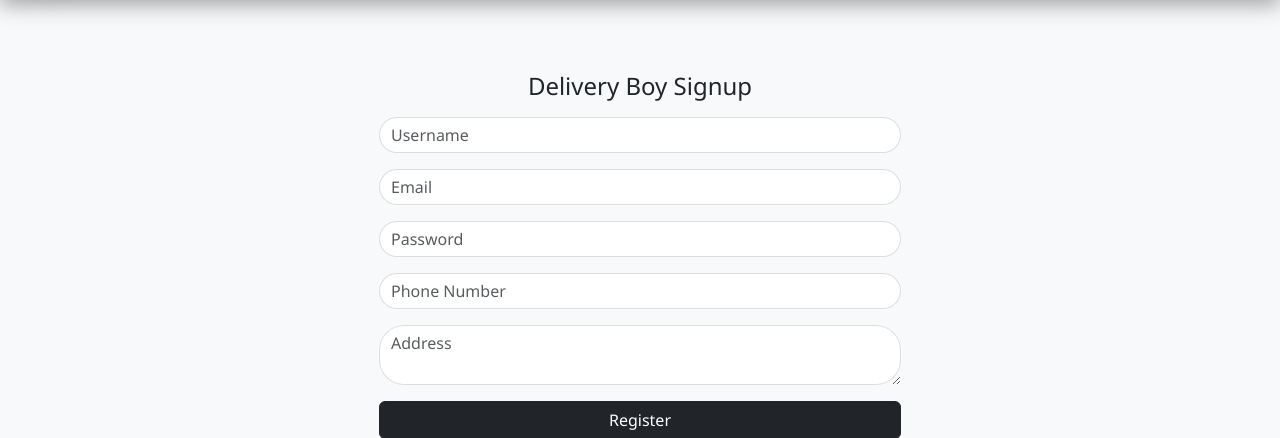
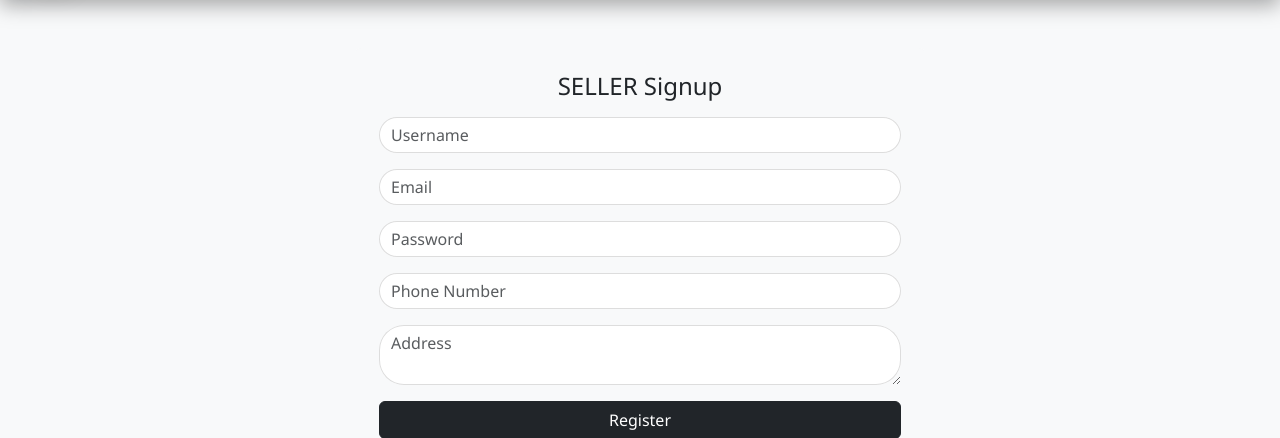
Before and after one commit to Rahul4h/HAT, a Django app: template templates/deliveryboy_signup.html in a window 1280 px wide. Shown: the part 85-523 px from the top of the page. Run offline with Django 5.2, Linux system fonts and the light colour scheme; the template is opened without the code that fills it, so the values that code supplies are empty.

Commit message:
changes deliveryboy login to seller login

```diff
--- a/templates/deliveryboy_login.html
+++ b/templates/deliveryboy_login.html
@@ -5,7 +5,7 @@
 <div class="container mt-5">
     <div class="row justify-content-center">
         <div class="col-md-4 bg-light p-4 rounded">
-            <h4 class="text-center mb-3">Delivery Boy Login</h4>
+            <h4 class="text-center mb-3">SELLER Login</h4>
             {% if error %}
                 <div class="alert alert-danger">{{ error }}</div>
             {% endif %}
--- a/templates/deliveryboy_signup.html
+++ b/templates/deliveryboy_signup.html
@@ -5,7 +5,7 @@
 <div class="container mt-5">
     <div class="row justify-content-center">
         <div class="col-md-6 bg-light p-4 rounded">
-            <h4 class="text-center mb-3">Delivery Boy Signup</h4>
+            <h4 class="text-center mb-3">SELLER Signup</h4>
 
             {% for message in messages %}
                 <div class="alert alert-{{ message.tags }}">{{ message }}</div>
```
